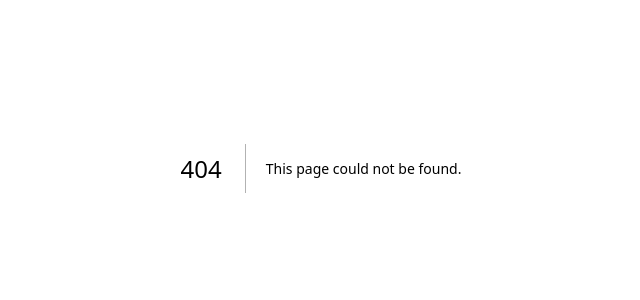
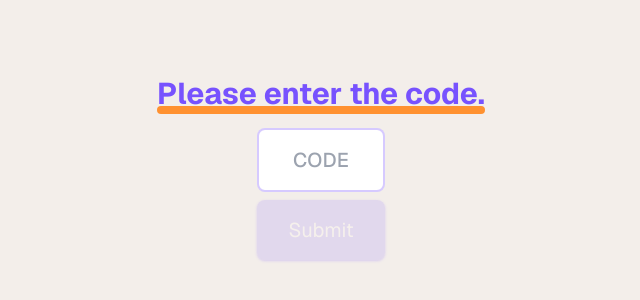
Before and after one commit to Yefee8/portfolio, a Next.js app: page /get-in in a window 1280 px wide. Before the commit this address had no page. Shown: the part 232-532 px from the top of the page, without its empty margins (319-959 px from the left). Built offline with nearby package versions, Linux system fonts and the light colour scheme.

Commit message:
fix: design 🚀

```diff
--- a/package.json
+++ b/package.json
@@ -10,6 +10,7 @@
   },
   "dependencies": {
     "aos": "^2.3.4",
+    "geist": "^1.1.0",
     "next": "14.0.1",
     "react": "^18",
     "react-dom": "^18",
--- /dev/null
+++ b/src/app/get-in/page.tsx
@@ -0,0 +1,38 @@
+"use client"
+
+import { useState } from "react";
+
+export default function GetIn() {
+    const [loading, setLoading] = useState(false);
+    const [input, setInput] = useState("");
+
+    return (
+        <main className="flex justify-center gap-4 flex-col items-center w-full h-full absolute left-0 top-0">
+            <h1 className="text-3xl text-primary font-bold flex justify-center relative">
+                Please enter the code.
+                <div className="w-full h-2 bg-second-primary -z-10 rounded-full absolute translate-y-[2px] bottom-0"></div>
+            </h1>
+
+            <form className="flex flex-col gap-2"
+                onSubmit={(event) => {
+                    alert("Test");
+                    setLoading(true);
+
+                    event.preventDefault();
+
+                }}>
+                <input onChange={(e) => setInput(e.target.value)} type="text" maxLength={5} className="p-4 text-xl outline-none text-primary text-center w-32 font-medium
+                rounded-lg border-2 border-primary/30 focus:border-primary/70 duration-200"
+                    placeholder="CODE" />
+
+                <button
+                    disabled={input.length <= 4}
+                    className="disabled:opacity-20 disabled:!bg-primary/70 disabled bg-primary/70 hover:bg-primary focus:bg-primary shadow-primary flex justify-center items-center shadow duration-200 rounded-lg text-xl p-4 text-white">
+                    {
+                        loading ? <div className="w-6 h-6 rounded-full animate-spin border-2 border-t-0 border-b-0 border-white"></div> : "Submit"
+                    }
+                </button>
+            </form>
+        </main>
+    )
+}
--- a/src/app/layout.tsx
+++ b/src/app/layout.tsx
@@ -1,8 +1,6 @@
 import type { Metadata } from 'next'
-import { Poppins } from 'next/font/google'
+import { GeistSans } from "geist/font";
 import './globals.css'
-
-const poppins = Poppins({ subsets: ['latin'], weight: ["400", "500", "700"] })
 
 export const metadata: Metadata = {
   title: "Yefee ~ Yavuz Efe",
@@ -17,7 +15,7 @@ export default function RootLayout({
 }) {
   return (
     <html lang="en">
-      <body className={poppins.className}>
+      <body className={GeistSans.className}>
         {children}
         <script src="https://unpkg.com/aos@next/dist/aos.js" async></script>
       </body>
--- a/src/app/page.tsx
+++ b/src/app/page.tsx
@@ -41,7 +41,7 @@ export default function Home() {
 
       <Skills />
 
-      <div className="text-3xl text-black rounded-3xl p-8 font-bold items-center flex gap-2 mt-36">
+      <div className="text-3xl text-black rounded-3xl p-8 font-bold items-center flex gap-2 mt-16">
         If you want to work with me, you can reach me from:
         <Link href="https://discord.com/users/420291800905940992">
           <div className="text-primary relative !cursor-pointer">
--- a/src/components/Projects.tsx
+++ b/src/components/Projects.tsx
@@ -30,7 +30,7 @@ export default function Projects() {
 
   return (
     <div className="flex justify-center gap-8 flex-col items-center container">
-      <h1 className="text-3xl mt-36 text-primary text-center font-bold flex sm:justify-start justify-center relative gap-1">
+      <h1 className="text-3xl mt-16 text-primary text-center font-bold flex sm:justify-start justify-center relative gap-1">
         I&apos;ve coded on these projects
         <div className="sm:w-full w-4/5 h-2 bg-second-primary -z-10 rounded-full absolute translate-y-[2px] bottom-0"></div>
       </h1>
@@ -60,8 +60,8 @@ export default function Projects() {
                         {
                           project.tags.map((tag) => {
                             return (
-                              <span key={index} className="px-2 text-white py-1 font-medium sm:text-xs text-[10px] bg-primary group-hover:bg-second-primary duration-200 rounded-full">
-                                #{tag}
+                              <span key={index} className="px-2 text-white py-1 font-medium sm:text-xs text-[10px] bg-primary/50 group-hover:bg-second-primary/50 duration-200 rounded-full">
+                              {tag}
                               </span>
                             )
                           })
--- a/src/components/Repostories.tsx
+++ b/src/components/Repostories.tsx
@@ -39,7 +39,7 @@ export default function Repostories() {
 
     return (
         <div className="flex justify-center gap-8 flex-col items-center container">
-            <h1 className="text-3xl mt-36 text-primary text-center font-bold flex sm:justify-start justify-center relative gap-1">
+            <h1 className="text-3xl mt-16 text-primary text-center font-bold flex sm:justify-start justify-center relative gap-1">
                 My Favorite Repostories
                 <div className="sm:w-full w-4/5 h-2 bg-second-primary -z-10 rounded-full absolute translate-y-[2px] bottom-0"></div>
             </h1>
@@ -67,8 +67,8 @@ export default function Repostories() {
                                                 {
                                                     project.tags.map((tag) => {
                                                         return (
-                                                            <span key={index} className="px-2 text-white py-1 font-medium sm:text-xs text-[10px] bg-primary group-hover:bg-second-primary duration-200 rounded-full">
-                                                                #{tag}
+                                                            <span key={index} className="px-2 text-white py-1 font-medium sm:text-xs text-[10px] bg-primary/50 group-hover:bg-second-primary/50 duration-200 rounded-full">
+                                                                {tag}
                                                             </span>
                                                         )
                                                     })
--- a/src/components/Skills.tsx
+++ b/src/components/Skills.tsx
@@ -1,21 +1,14 @@
-import Image from "next/image";
-import Link from "next/link";
-import Media from "@/../public/repos/media.png";
-import Parallax from "@/../public/repos/parallax.png";
-import Request from "@/../public/repos/request.png";
-import Foodyar from "@/../public/repos/foodyar.png";
-
 export default function Skills() {
     const projects = [
         {
             title: "React.js",
             tags: ["Next.js 14", "MSW(Mock Service Worker)", "i18n", "Tailwindcss", "Material Ui", "Typescript"],
-            description: "I've Been Working with React More Than a Year and Worked with a Lot of Technologies, I Love React!"
+            description: "I have been working with React for more than a year and have experience with various technologies. I love React!"
         },
         {
             title: "Vue.js",
             tags: ["Nuxt.js 3", "MSW(Mock Service Worker)", "i18n", "Tailwindcss", "Typescript"],
-            description: "I've Been working with Vue More Than a Two Years... It Was My First Front-End Technology, I Love Vue!"
+            description: "I have been working with Vue for more than two years. It was my first front-end technology, and I love Vue!"
         },
         {
             title: "Pure Techs",
@@ -25,13 +18,13 @@ export default function Skills() {
         {
             title: "Node.js",
             tags: ["Express.js", "MongoDB", "Multer"],
-            description: "To Be Honest I'm Not Very Experienced in Node.js but I Developed a Few Projects with It, I Can Code Node Apps with Googling somethings...",
+            description: "To be honest, I'm not very experienced in Node.js, but I have developed a few projects with it. I can code Node.js apps by looking up information online.",
         },
     ];
 
     return (
         <div className="flex justify-center gap-8 flex-col items-center container h-full">
-            <h1 className="text-3xl mt-36 text-primary text-center font-bold flex sm:justify-start justify-center relative gap-1">
+            <h1 className="text-3xl mt-16 text-primary text-center font-bold flex sm:justify-start justify-center relative gap-1">
                 My Skills
                 <div className="sm:w-full w-4/5 h-2 bg-second-primary -z-10 rounded-full absolute translate-y-[2px] bottom-0"></div>
             </h1>
@@ -42,7 +35,7 @@ export default function Skills() {
                         return (
                             <>
                                 <div key={index}
-                                    className={`md:w-1/3 flex justify-center ${!!(index & 1) && "md:mt-64"}`} data-aos={!!(index & 1) ? "fade-right" : "fade-left"}>
+                                    className={`md:w-1/3 flex justify-center ${!!(index & 1) && "md:mt-48"}`} data-aos={!!(index & 1) ? "fade-right" : "fade-left"}>
                                     <div className="sm:w-96 border-transparent border-4 !duration-200 hover:border-second-primary w-3/4 rounded-3xl cursor-pointer bg-primary p-8 items-center flex flex-col gap-4">                                    <div className="w-full flex flex-col">
                                         <h1 className="font-bold text-white duration-200 text-2xl">{project.title}</h1>
 
@@ -54,8 +47,8 @@ export default function Skills() {
                                             {
                                                 project.tags.map((tag) => {
                                                     return (
-                                                        <span key={index} className="px-2 text-white py-1 font-medium sm:text-sm text-[10px] bg-second-primary duration-200 rounded-full">
-                                                            #{tag}
+                                                        <span key={index} className="px-2 text-white py-1 font-medium sm:text-sm text-[10px] bg-second-primary/50 duration-200 rounded-full">
+                                                            {tag}
                                                         </span>
                                                     )
                                                 })
```
Also changed, not shown: 2 other files (tests, documents, lock files or other folders).
